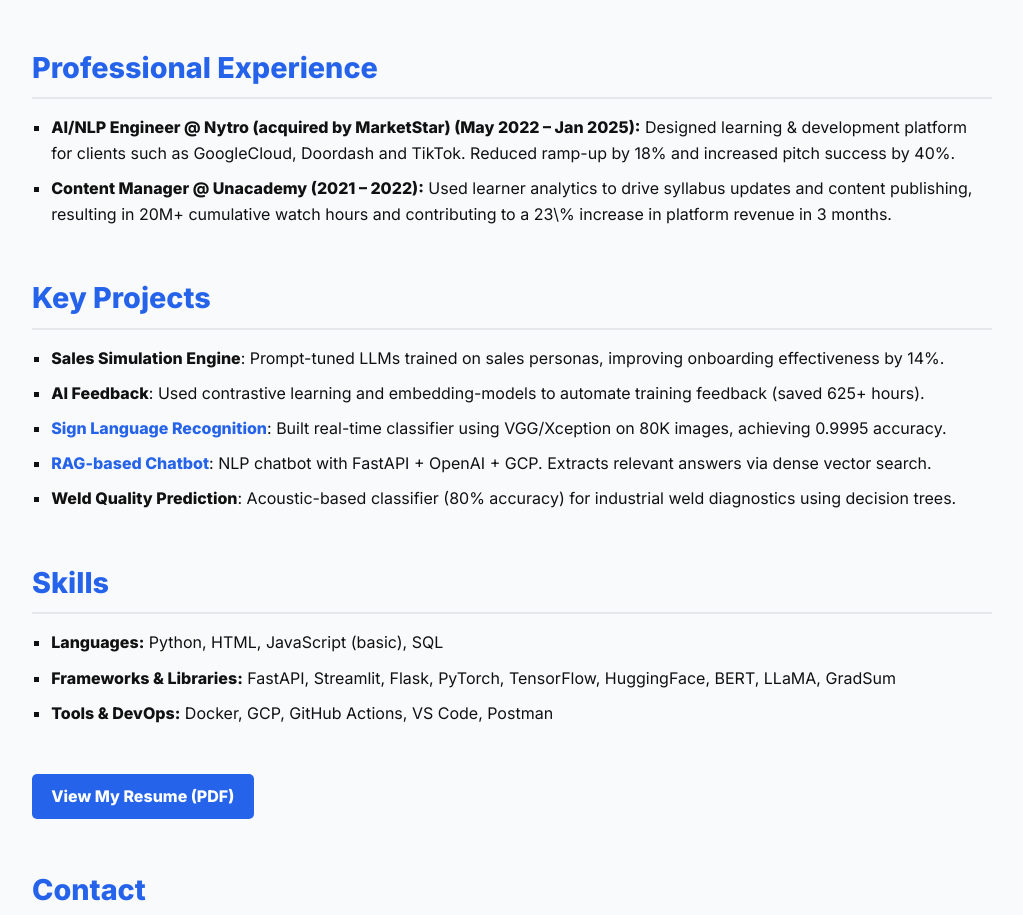
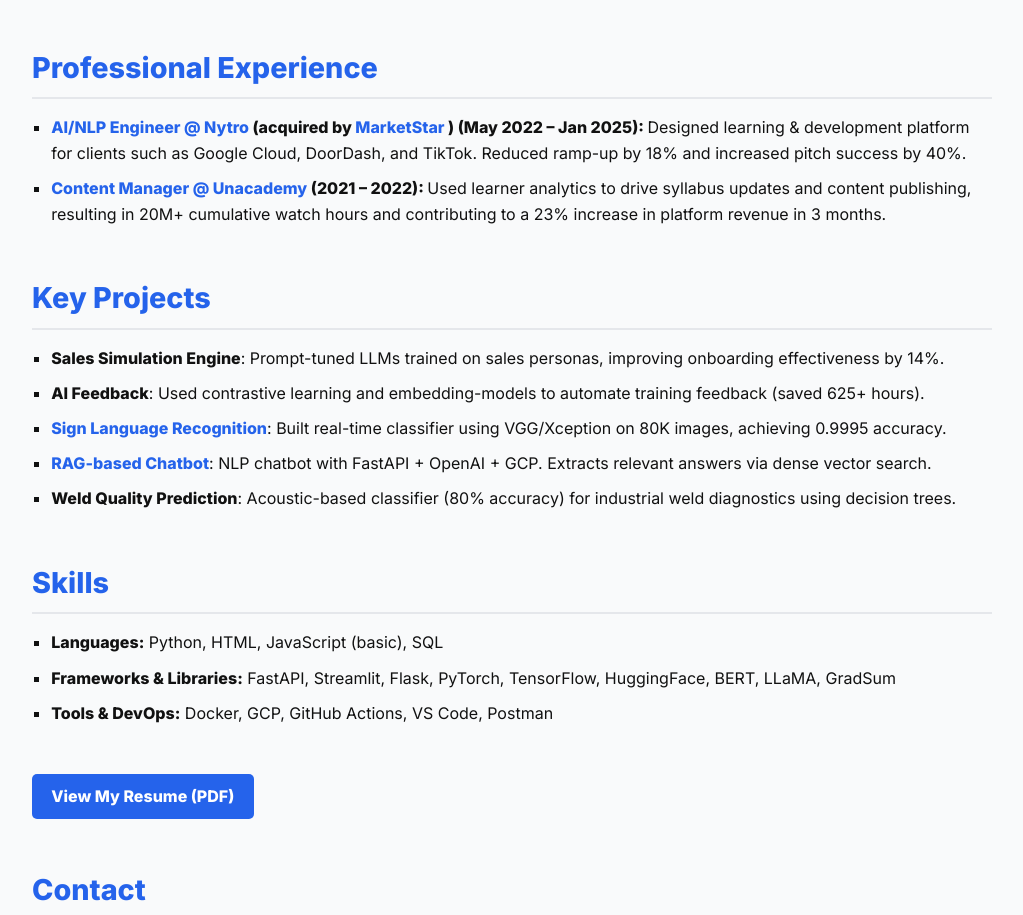
Before and after one commit to aakashs11/aakashs11.github.io, a plain HTML site: page index.html in a window 1280 px wide. Shown: the part 1108-2023 px from the top of the page, without its empty margins (128-1151 px from the left). Drawn offline with Linux system fonts and the light colour scheme.

Commit message:
Added Links to Employers

```diff
--- a/index.html
+++ b/index.html
@@ -116,13 +116,31 @@
         <p>My academic interests lie at the intersection of applied natural language processing, educational technology, and generative AI. I am particularly fascinated by how language models can be adapted and optimized to replicate nuanced human communication—especially in training and educational settings. I have explored topics such as prompt optimization, retrieval-augmented generation (RAG), semantic embeddings, and dialogue evaluation frameworks. I’m also interested in studying human-computer interaction patterns in AI-driven educational tools and simulation systems. My goal is to build systems that are not just intelligent but meaningfully helpful in the context of learning and development.</p>
       </section>
 
-    <section>
-      <h2>Professional Experience</h2>
-      <ul>
-        <li><strong>AI/NLP Engineer @ Nytro (acquired by MarketStar) (May 2022 – Jan 2025):</strong> Designed learning & development platform for clients such as GoogleCloud, Doordash and TikTok. Reduced ramp-up by 18% and increased pitch success by 40%.</li>
-        <li><strong>Content Manager @ Unacademy (2021 – 2022):</strong> Used learner analytics to drive syllabus updates and content publishing, resulting in 20M+ cumulative watch hours and contributing to a 23\% increase in platform revenue in 3 months. </li>
-      </ul>
-    </section>
+      <section>
+        <h2>Professional Experience</h2>
+        <ul>
+          <li>
+            <strong>
+              <a href="https://www.nytro.ai" target="_blank" rel="noopener noreferrer">
+                AI/NLP Engineer @ Nytro
+              </a>
+              (acquired by
+              <a href="https://www.marketstar.com" target="_blank" rel="noopener noreferrer">
+                MarketStar
+              </a>) (May 2022 – Jan 2025):
+            </strong>
+            Designed learning & development platform for clients such as Google Cloud, DoorDash, and TikTok. Reduced ramp-up by 18% and increased pitch success by 40%.
+          </li>
+          <li>
+            <strong>
+              <a href="https://unacademy.com" target="_blank" rel="noopener noreferrer">
+                Content Manager @ Unacademy
+              </a> (2021 – 2022):
+            </strong>
+            Used learner analytics to drive syllabus updates and content publishing, resulting in 20M+ cumulative watch hours and contributing to a 23% increase in platform revenue in 3 months.
+          </li>
+        </ul>
+      </section>
 
     <section>
       <h2>Key Projects</h2>
```
